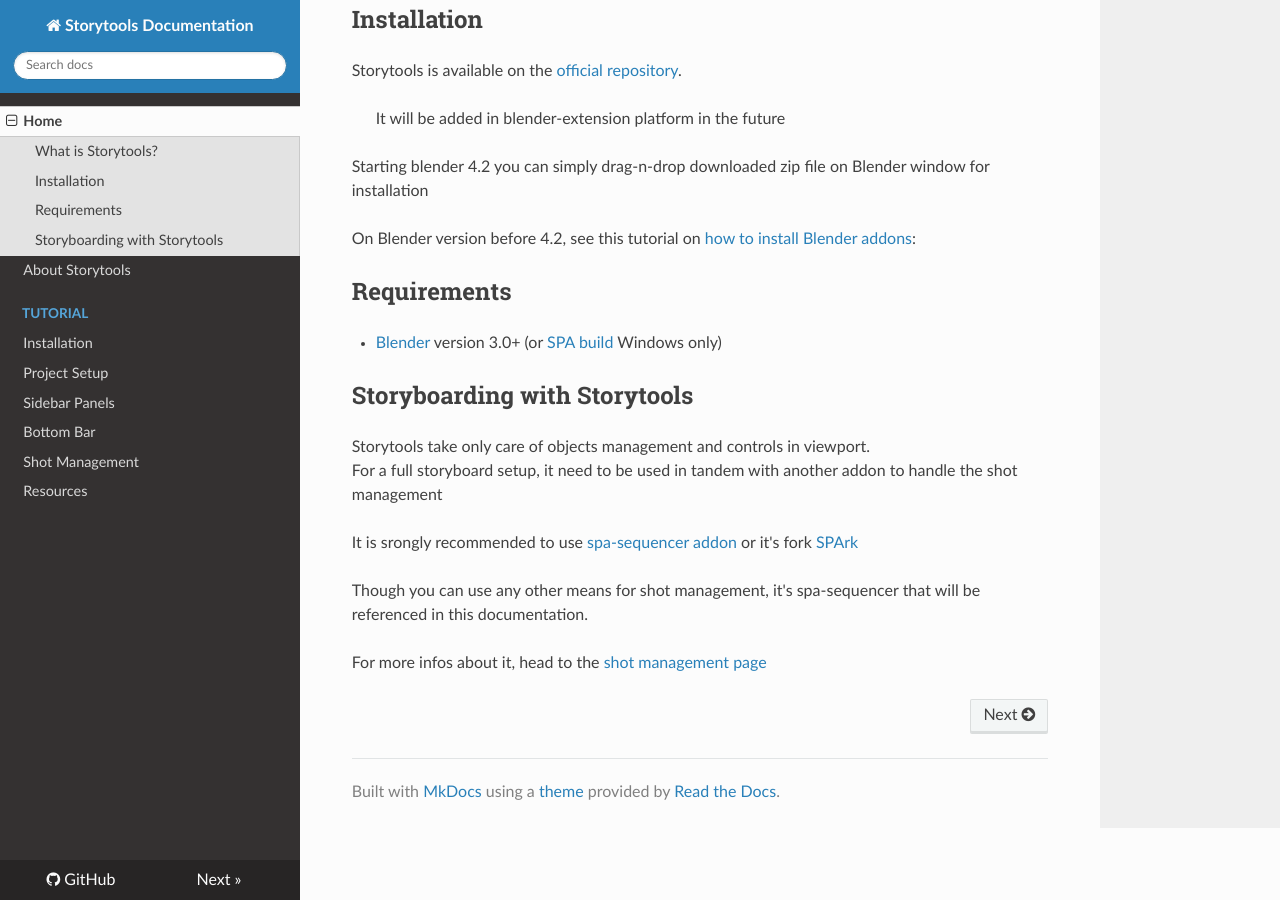
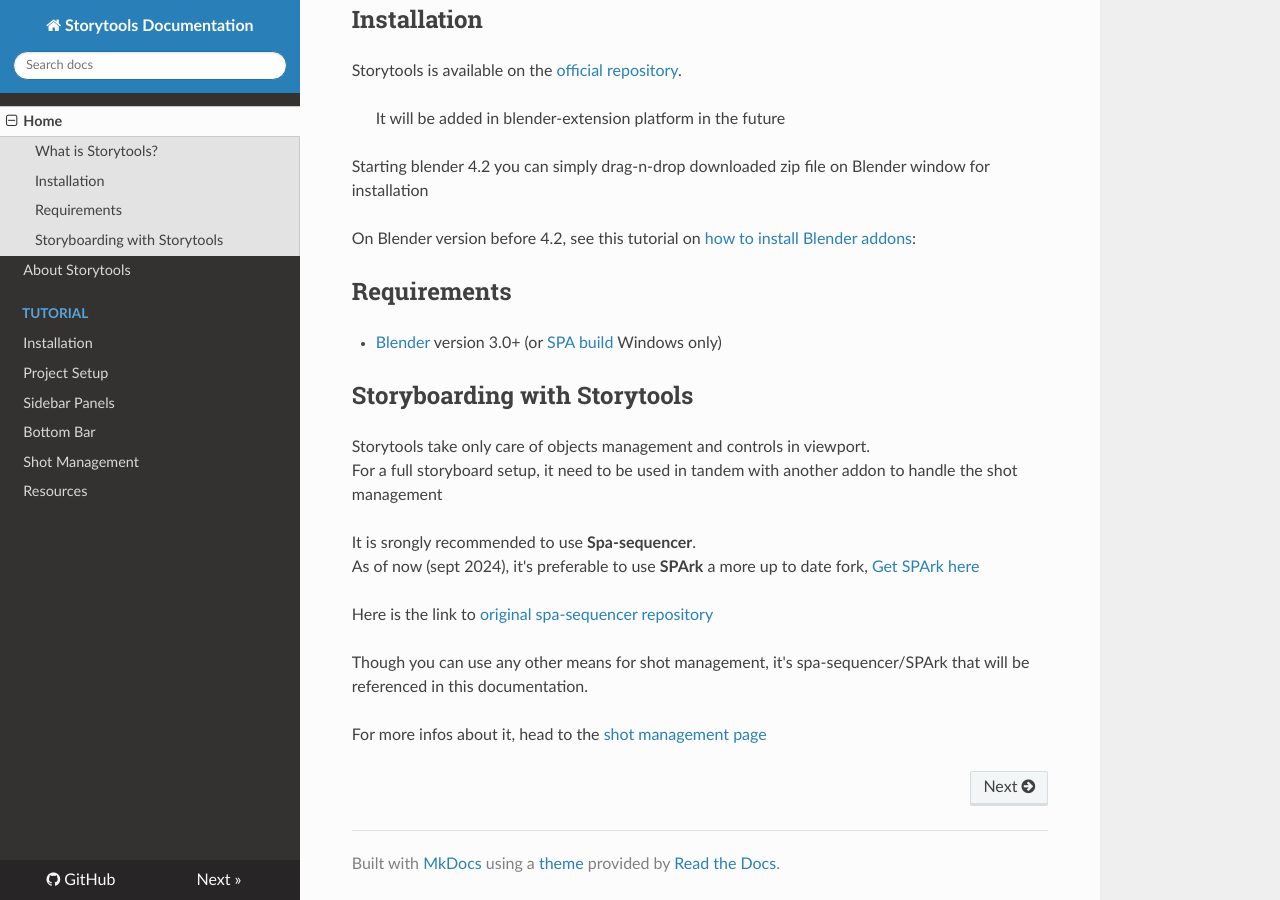
Before and after one commit to Pullusb/storytools-docs, an MkDocs documentation site: the page built from docs/index.md, in a window 1280 px wide and 900 px high, scrolled down 944 px. Built offline with MkDocs 1.6.1, drawn with Linux system fonts in a browser that asks for light colours; nearby versions of some CDN libraries.

Commit message:
update links

```diff
--- a/docs/index.md
+++ b/docs/index.md
@@ -36,8 +36,11 @@ On Blender version before 4.2, see this tutorial on [how to install Blender addo
 Storytools take only care of objects management and controls in viewport.
 For a full storyboard setup, it need to be used in tandem with another addon to handle the shot management
 
-It is srongly recommended to use [spa-sequencer addon](https://github.com/The-SPA-Studios/sequencer-addon) or it's fork [SPArk](https://github.com/NickTiny/SPArk-sequencer-addon)
+It is srongly recommended to use **Spa-sequencer**.
+As of now (sept 2024), it's preferable to use **SPArk** a more up to date fork, [Get SPArk here](https://github.com/NickTiny/SPArk-sequencer-addon)
 
-Though you can use any other means for shot management, it's spa-sequencer that will be referenced in this documentation.
+Here is the link to [original spa-sequencer repository](https://github.com/The-SPA-Studios/sequencer-addon)
+
+Though you can use any other means for shot management, it's spa-sequencer/SPArk that will be referenced in this documentation.
 
 For more infos about it, head to the [shot management page](tutorial/shot-management.md)
--- a/mkdocs.yml
+++ b/mkdocs.yml
@@ -19,7 +19,7 @@ nav:
   - Tutorial:
       - Installation: tutorial/installation.md
       - Project Setup : tutorial/setup-project.md
-      - Sidebar Panels : tutorial/sidebar-panel.md
+      - Sidebar Panels : tutorial/sidebar-panels.md
       - Bottom Bar : tutorial/story-toolbar.md
       - Shot Management : tutorial/shot-management.md
       - Resources: tutorial/resources.md
```
Also changed, not shown: docs/tutorial/shot-management.md (+3 -0 lines).
